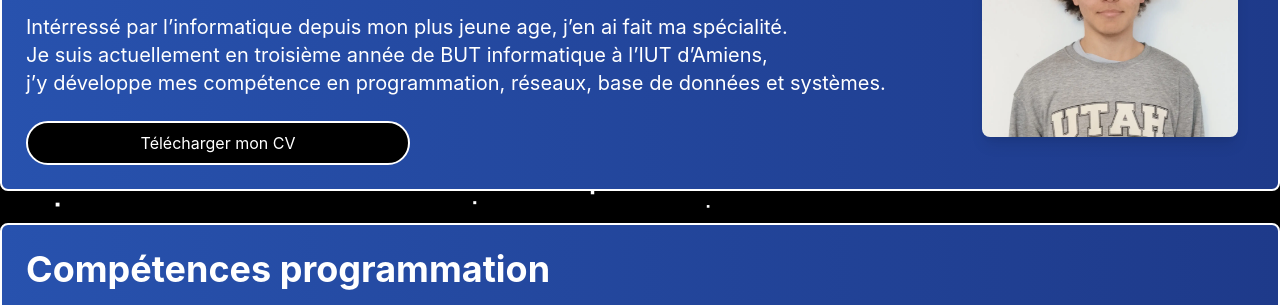
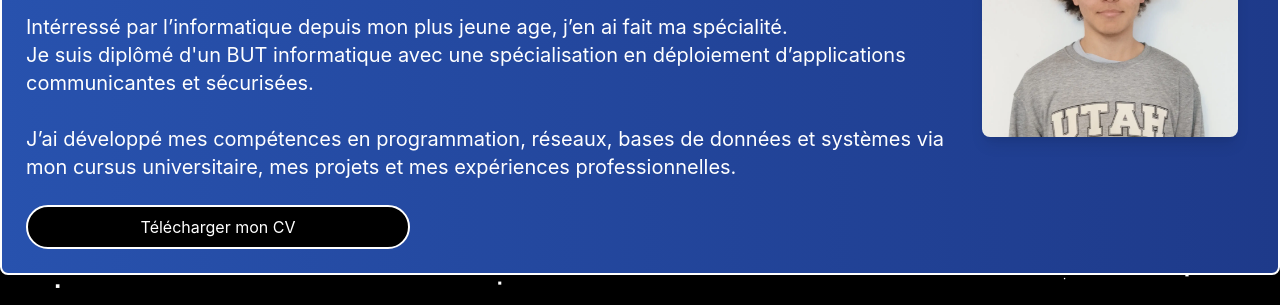
Before and after one commit to Mashopy/portfolio, a website: page index.html in a window 1280 px wide. Shown: the part 253-558 px from the top of the page. Drawn offline with nearby package versions, Linux system fonts and the light colour scheme.

Commit message:
portfolio: On est enfin diplômé !

```diff
--- a/index.html
+++ b/index.html
@@ -42,7 +42,7 @@
                         <img src="https://img.icons8.com/fluency-systems-filled/48/1A1A1A/new-post.png" alt="email" class="w-full h-full object-contain">
                     </a>
                 </div>
-                <p class="mt-4 text-center sm:text-left text-sm sm:text-xl">Intérressé par l’informatique depuis mon plus jeune age, j’en ai fait ma spécialité.<br>Je suis actuellement en troisième année de BUT informatique à l’IUT d’Amiens,<br>j’y développe mes compétence en programmation, réseaux, base de données et systèmes.</p>
+                <p class="mt-4 text-center sm:text-left text-sm sm:text-xl">Intérressé par l’informatique depuis mon plus jeune age, j’en ai fait ma spécialité.<br>Je suis diplômé d'un BUT informatique avec une spécialisation en déploiement d’applications<br>communicantes et sécurisées.<br><br>J’ai développé mes compétences en programmation, réseaux, bases de données et systèmes via<br>mon cursus universitaire, mes projets et mes expériences professionnelles.</p>
                 <div class="flex item-center justify-center sm:items-start sm:justify-start mt-4 sm:mt-6">
                     <a href="./docs/files/CV_Elias_GHEERAERT.pdf" download>
                         <button class="bg-black text-white text-xs sm:text-base border-white border-2 rounded-full cursor-pointer transition duration-700 ease-in-out hover:scale-110 p-2 w-96">
```
